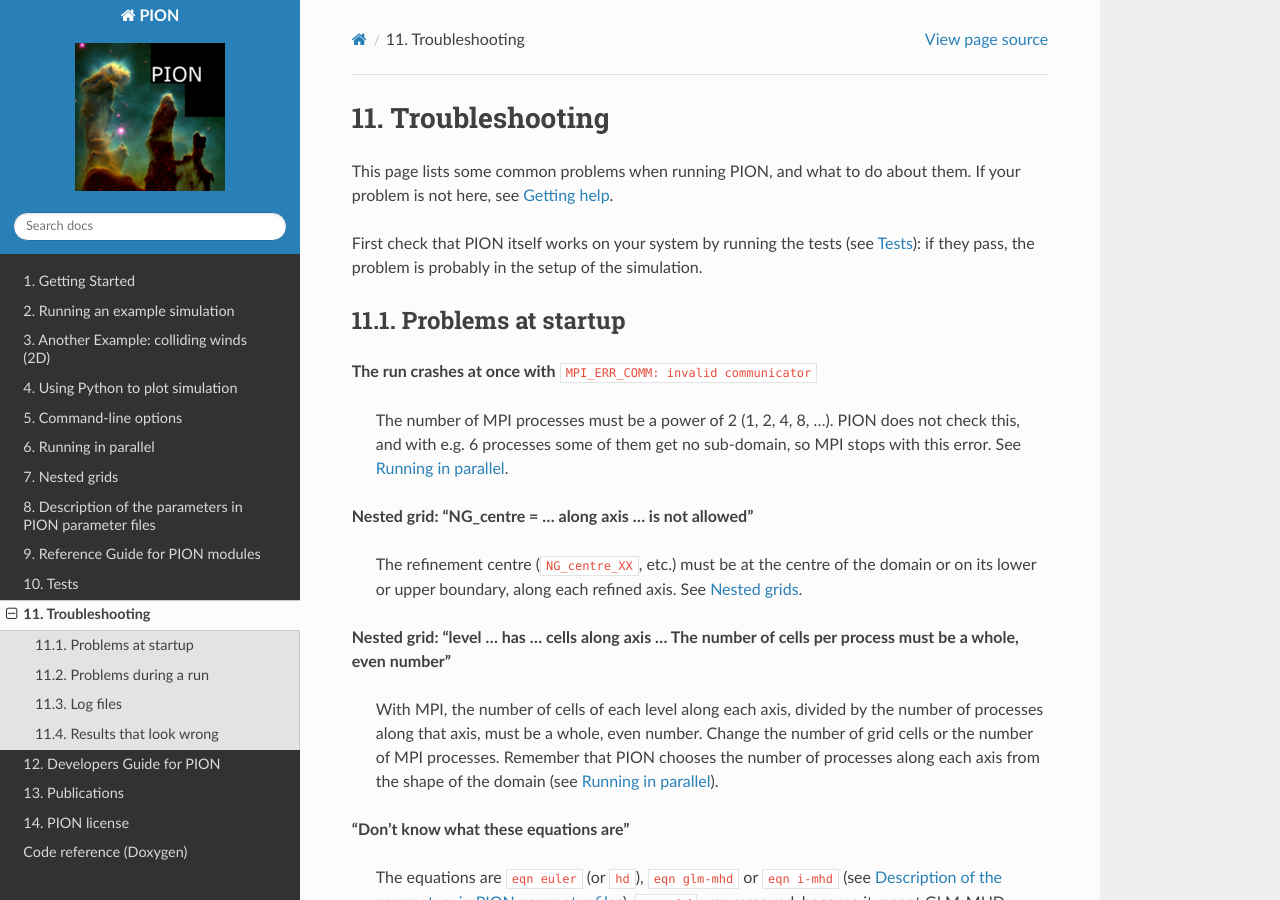
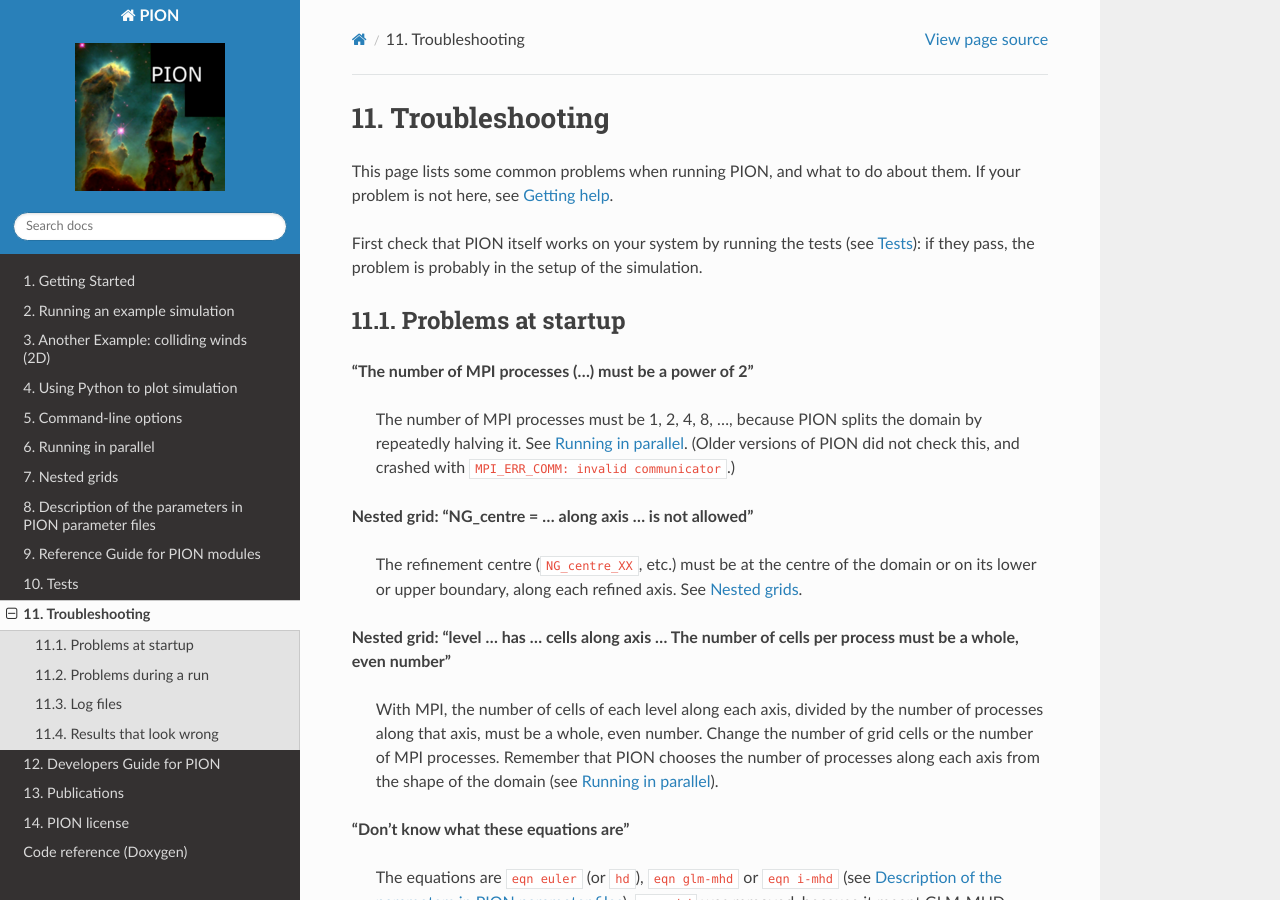
Before and after one commit to jmackey-astro/pion-docs, a Sphinx documentation site: the page built from docs/troubleshooting.rst, in a window 1280 px wide and 900 px high. Built offline with Sphinx 7.4.7 and the Read the Docs theme 3.1.0, drawn with Linux system fonts in a browser that asks for light colours.

```diff
--- a/docs/troubleshooting.rst
+++ b/docs/troubleshooting.rst
@@ -12,11 +12,11 @@ First check that PION itself works on your system by running the tests (see :ref
 Problems at startup
 -------------------
 
-**The run crashes at once with** ``MPI_ERR_COMM: invalid communicator``
+**"The number of MPI processes (...) must be a power of 2"**
 
-  The number of MPI processes must be a power of 2 (1, 2, 4, 8, ...).
-  PION does not check this, and with e.g. 6 processes some of them get no sub-domain, so MPI stops with this error.
+  The number of MPI processes must be 1, 2, 4, 8, ..., because PION splits the domain by repeatedly halving it.
   See :ref:`parallel`.
+  (Older versions of PION did not check this, and crashed with ``MPI_ERR_COMM: invalid communicator``.)
 
 **Nested grid: "NG_centre = ... along axis ... is not allowed"**
 
```
